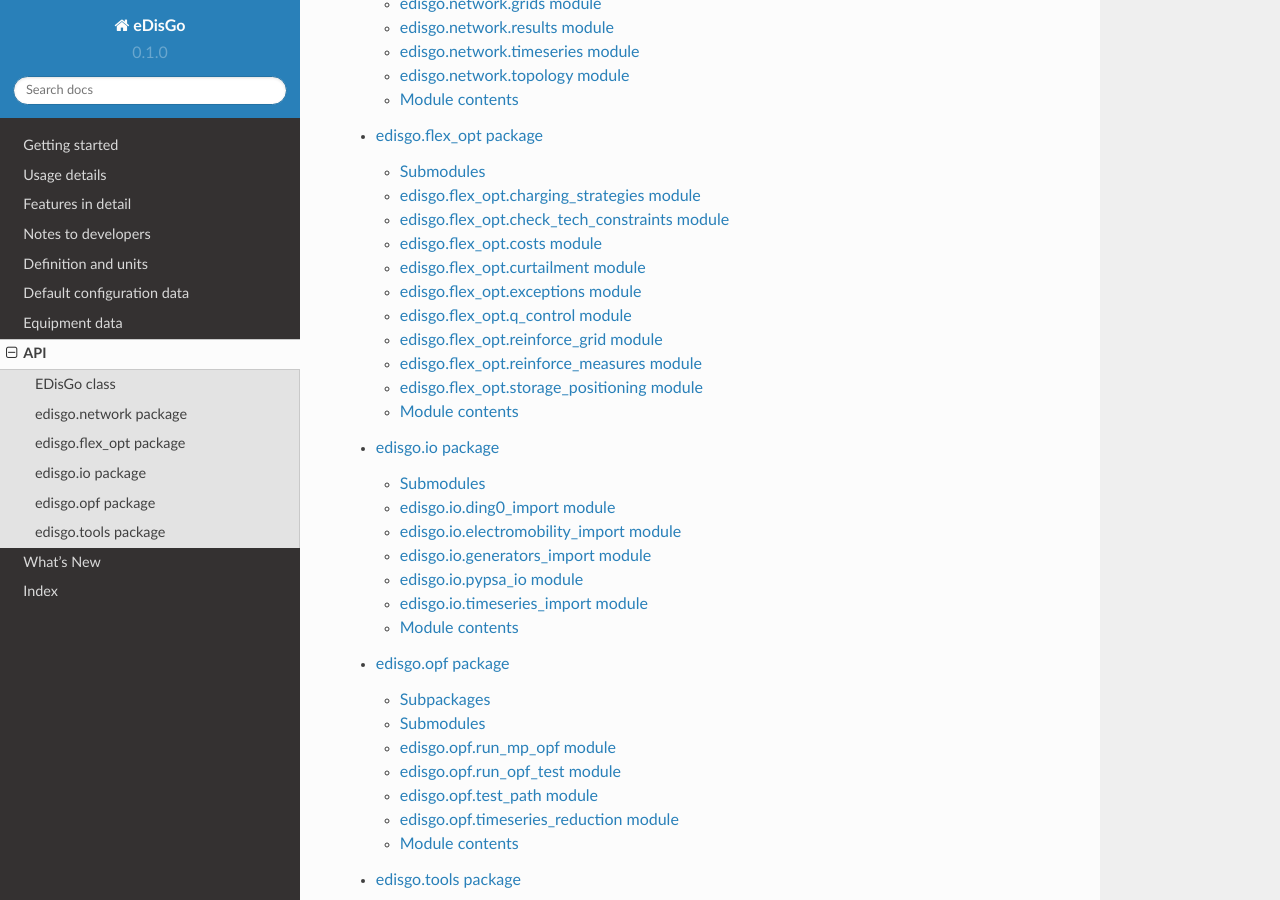
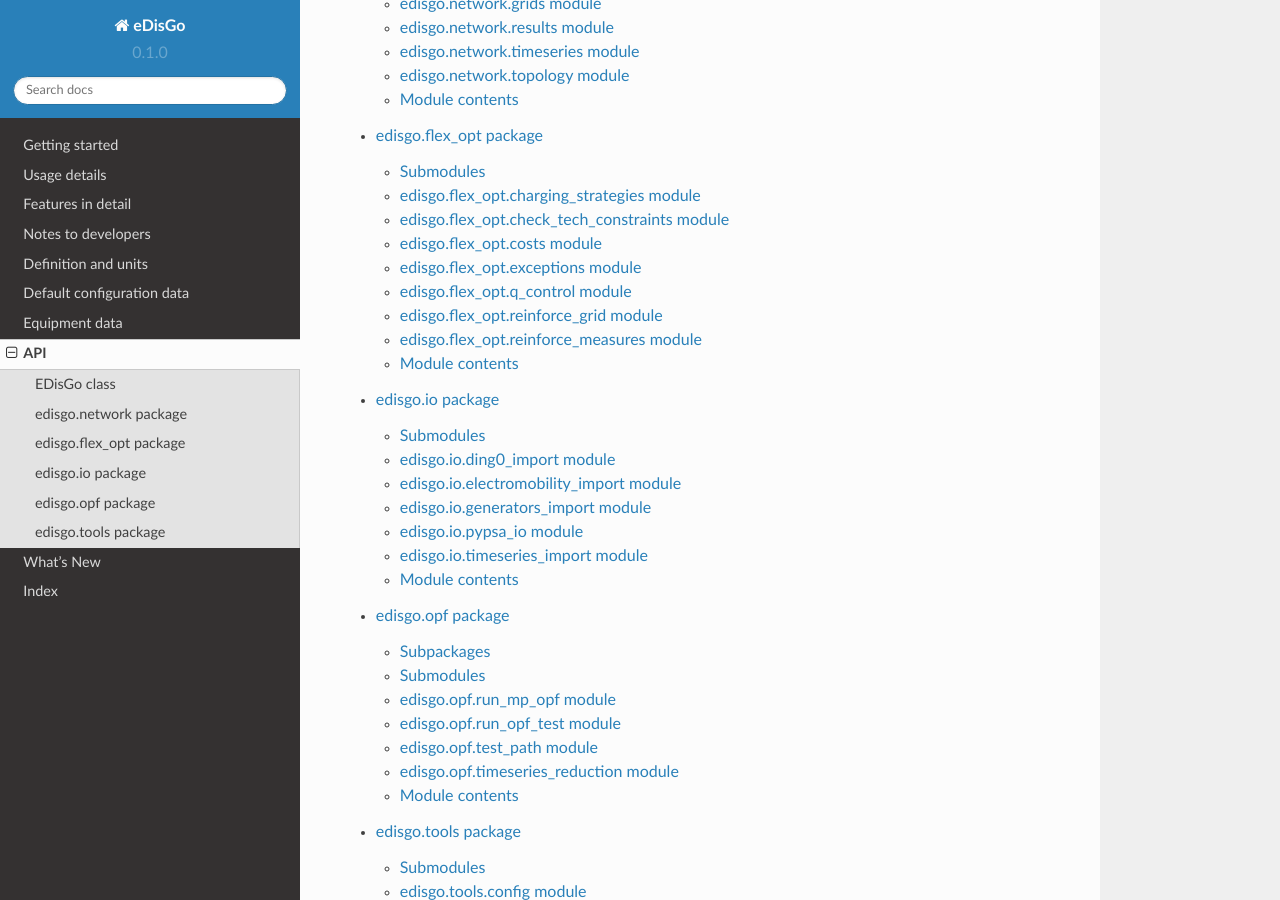
Before and after one commit to openego/eDisGo, a Sphinx documentation site: the page built from doc/api.rst, in a window 1280 px wide and 900 px high, scrolled down 300 px. Built offline with Sphinx 7.4.7 and the Read the Docs theme 2.0.0, drawn with Linux system fonts in a browser that asks for light colours; formulas are drawn with MathJax 3; pages that are not in the unit, such as notebooks, are missing from menus.

Commit message:
removed unnessecary modules from flex opt rst

```diff
--- a/doc/api/edisgo.flex_opt.rst
+++ b/doc/api/edisgo.flex_opt.rst
@@ -24,14 +24,6 @@ edisgo.flex\_opt.costs module
 -----------------------------
 
 .. automodule:: edisgo.flex_opt.costs
-   :members:
-   :undoc-members:
-   :show-inheritance:
-
-edisgo.flex\_opt.curtailment module
------------------------------------
-
-.. automodule:: edisgo.flex_opt.curtailment
    :members:
    :undoc-members:
    :show-inheritance:
@@ -68,14 +60,6 @@ edisgo.flex\_opt.reinforce\_measures module
    :undoc-members:
    :show-inheritance:
 
-edisgo.flex\_opt.storage\_positioning module
---------------------------------------------
-
-.. automodule:: edisgo.flex_opt.storage_positioning
-   :members:
-   :undoc-members:
-   :show-inheritance:
-
 Module contents
 ---------------
 
```
